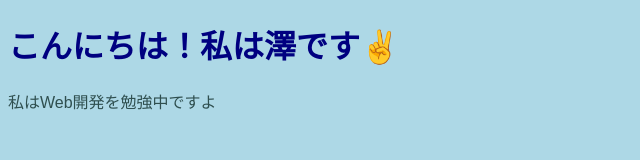
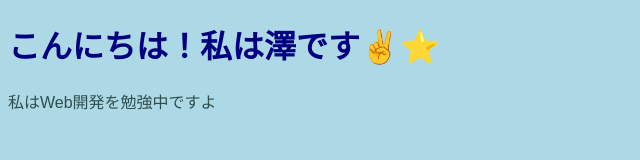
Before and after one commit to Yumiuse/my-homepage, a plain HTML site: page index.html in a window 1280 px wide. Shown: the full height of the page, 0-640 px from the left. Drawn offline with Linux system fonts and the light colour scheme.

Commit message:
コミットメッセージ

```diff
--- a/index.html
+++ b/index.html
@@ -7,7 +7,7 @@
     <link rel="stylesheet" type="text/css" href="style.css" />
 </head>
 <body>
-    <h1>こんにちは！私は澤です✌️</h1>
+    <h1>こんにちは！私は澤です✌️⭐️</h1>
     <p>私はWeb開発を勉強中ですよ</p>
 </body>
 </html>
```
